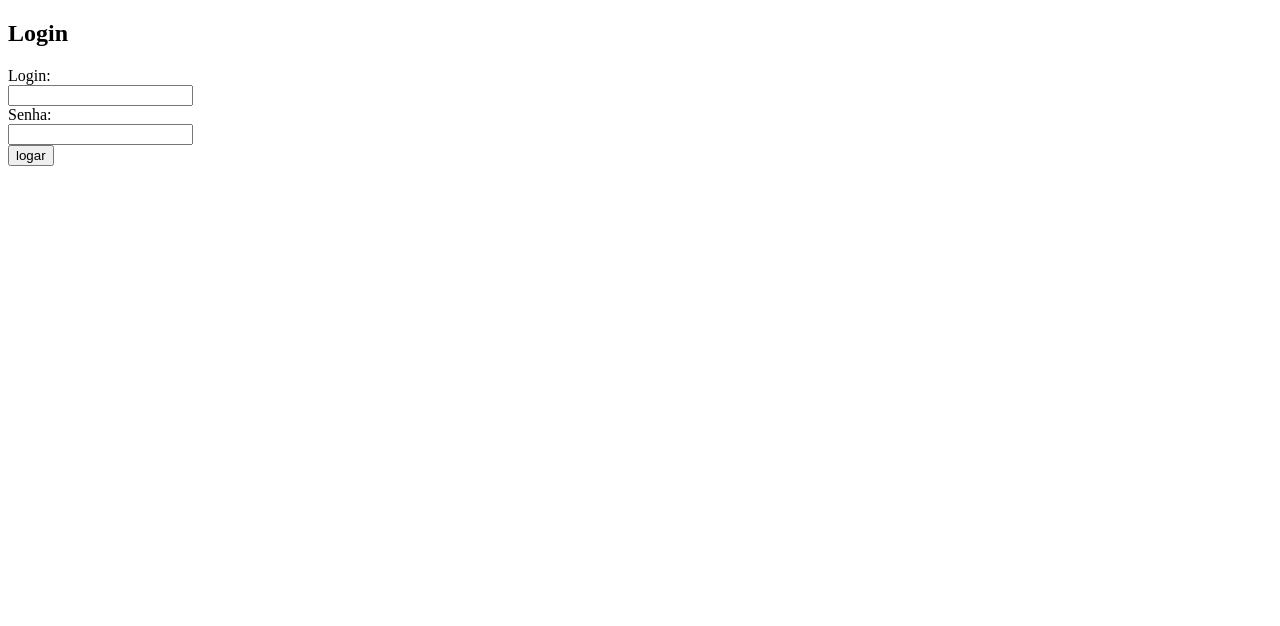
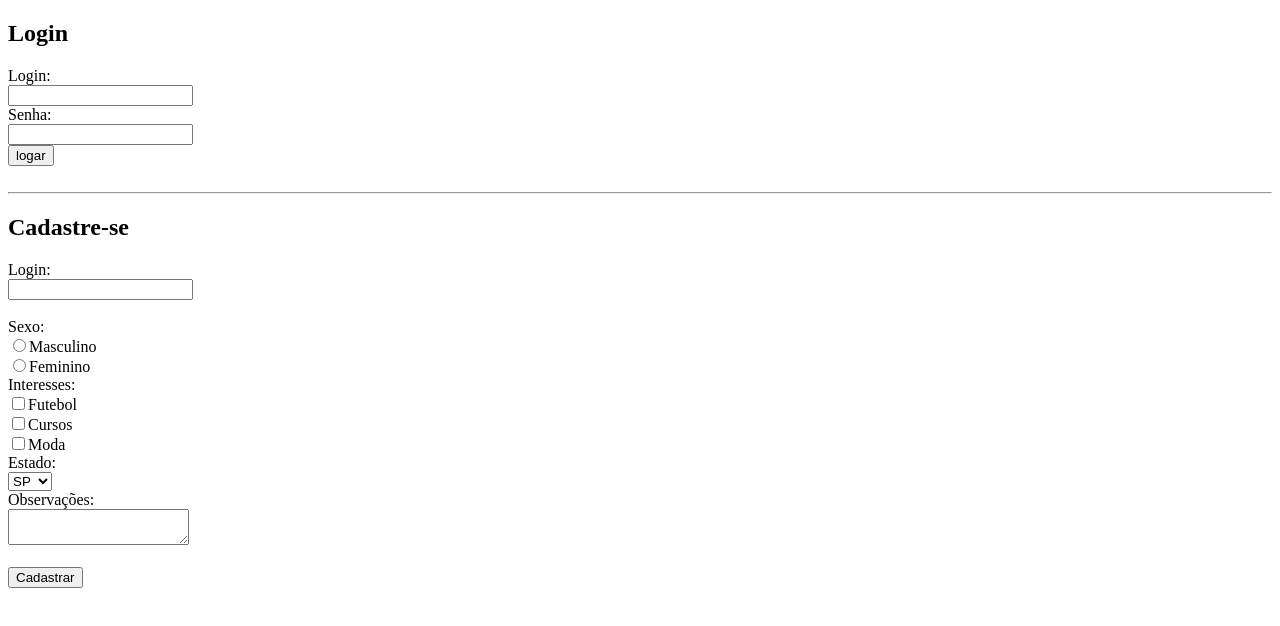
Before and after one commit to Brunospo/HTML5, a plain HTML site: page index.html in a window 1280 px wide. Drawn offline with Linux system fonts and the light colour scheme.

Commit message:
Pratica da aula sobre formulários.Foi usado o formulario que possibilita o usuario escolher uma, varias ou benuma opcao. Foi criada uma lista para o usuario selecionar uma opcao dentre varias e uma caixa de texto onde o usuario pode digitar algo.

```diff
--- a/index.html
+++ b/index.html
@@ -3,27 +3,56 @@
 <html>
 
 	<head>
-		<title>Meu Site</title>
+		<title>Meu site</title>
 		<meta charset="utf-8">
 	</head>
 
 	<body>
-
 		<h2>Login</h2>
 
 		<form>
 			Login:<br>
-			<input type="text" name="login"> <!--Sempre tem que colocar o atributo type no input. O type se refere aos tipos de dados que vão entrar, texto ou senha. Também pode ser colocado o name, que é um tipo de recuperação dos dados, é como se fosse o nome de uma variavel que será passada para o PHP, por exemplo -->
+			<input type="text" name= "login"><br>
+			Senha:<br>
+			<input type="password" name="senha"><br>
+			<input type= "button" value="logar">
+		</form>
+
+		<br>
+
+		<hr>
+
+		<h2>Cadastre-se</h2>
+
+		<form>
+
+			Login:<br>
+			<input type="text" name="Login"><br><br>
+			Sexo:<br>
+			<!--Foi utilizado o Type radio pois o usuario deve selecionar apenas uma opção -->
+			<input type="radio" name="sexo" value="M">Masculino
+			<br><!--Foi utilizado o mesmo name pois o usuário so pode selecionar apenas um dos dois. O que será passado, posteriormente, no subimit, será o value -->
+			<input type="radio" name="sexo" value="F">Feminino
 			<br>
-			Senha:<br>
-			<input type="password" name="senha">
-			<br>
-			<input type="button" value="logar"> <!--Nesse caso aqui, ao inves do name, usamos o atributo value para colocar a palavra o 'logar' como o nome do botão, não usa o name pois não queremos recuperar os dados desse input -->
+			Interesses:<br>
+			<!--Foi utilizado o Type checkbox pois o usuario pode selecionar varias ou nenhuma opção. O name pode ser o mesmo-->
+			<input type="checkbox" name="interesses">Futebol<br>
+			<input type="checkbox" name="interesses">Cursos<br>
+			<input type="checkbox" name="interesses">Moda<br>
+			Estado:<br>
+			<!--Foi utilizado a Tag Selec e option para mostrar uma lista de opções para o usuário selecionar uma-->
+			<select name="estado">
+				<option value="sp">SP</option>
+				<option value="mg">MG</option>
+				<option value="ba">BA</option>
+			</select><br>
 
-			<!--Ao inves de button, poderiamos escrever subimmit para enviar o formulario, mas para isso precisaria haver um processamento desses dadod (PHP) -->
+			Observações:<br>
+			<!--Tag textarea serve para criar uma caixa de texto para o usuário -->
+			<textarea></textarea><br><br>
+			<input type="submit" value="Cadastrar">
 
 		</form>
-
 	</body>
 
 </html>
```
